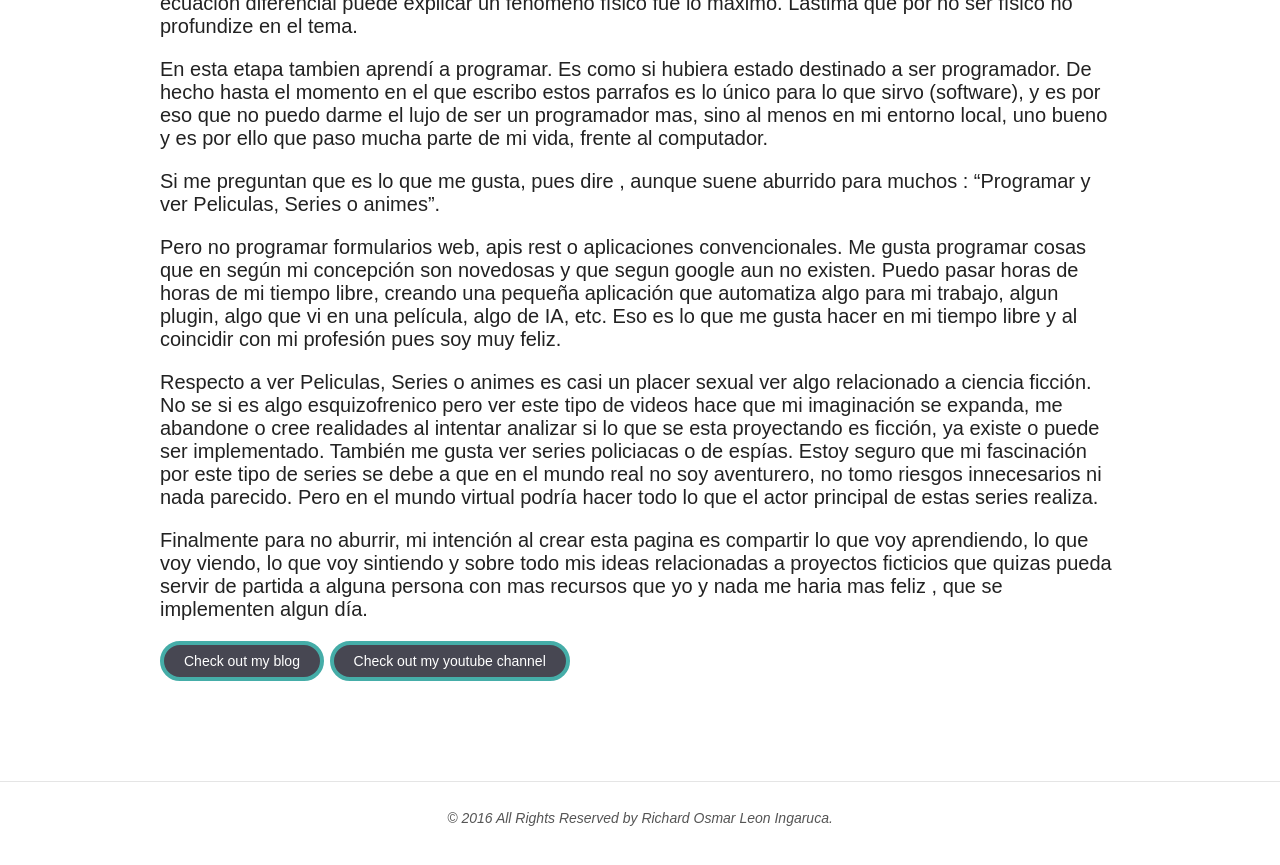
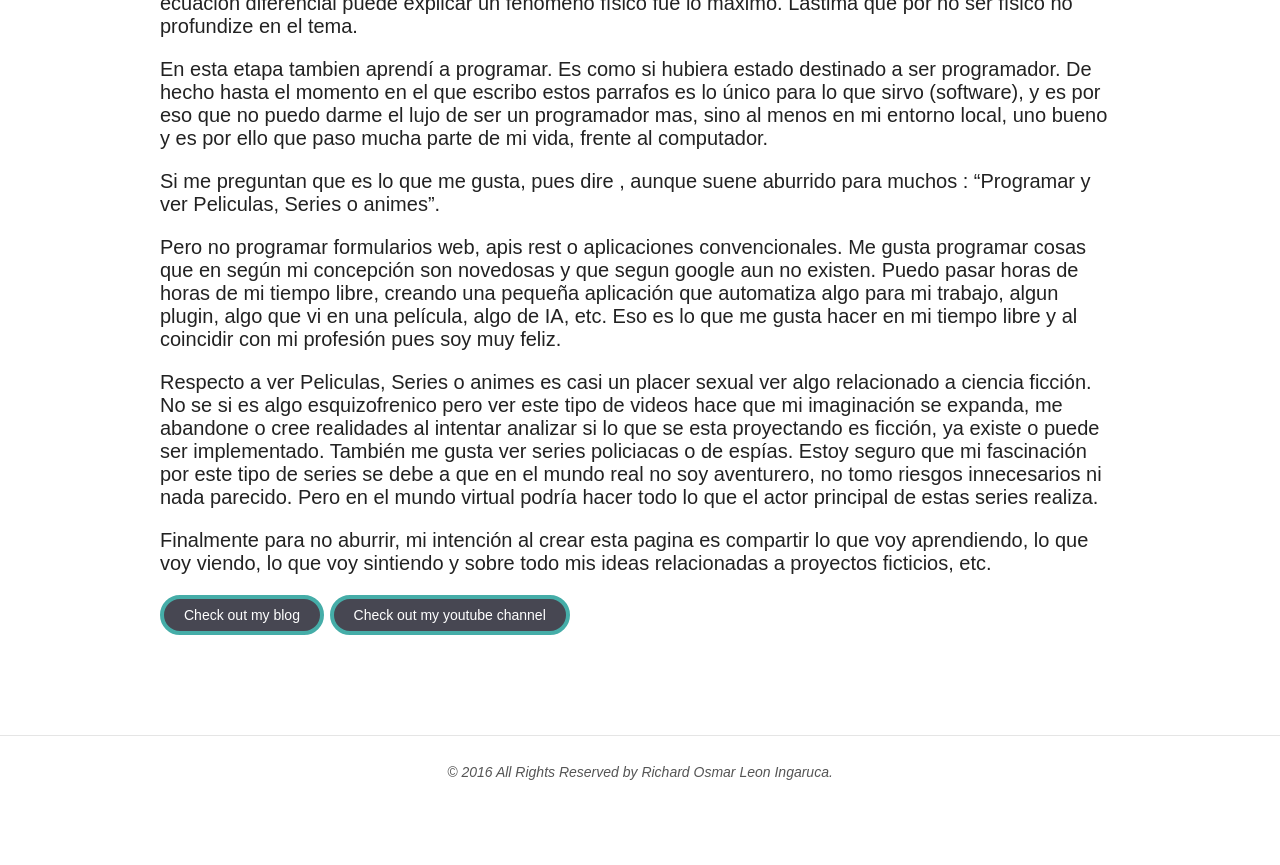
Before and after one commit to jrichardsz/jrichardsz.github.io, a Jekyll site: the page built from about.md, in a window 1280 px wide and 900 px high, scrolled down 1796 px. Shown: the top 865 px of the window. Built offline with Jekyll 4.4.1, drawn with Linux system fonts in a browser that asks for light colours; nearby versions of some CDN libraries.

Commit message:
add about

```diff
--- a/about.md
+++ b/about.md
@@ -27,7 +27,7 @@ Pero no programar formularios web, apis rest o aplicaciones convencionales.  Me
 
 Respecto a ver Peliculas, Series o animes es casi un placer sexual ver algo relacionado a ciencia ficción. No se si es algo esquizofrenico pero ver este tipo de videos hace que mi imaginación se expanda, me abandone o cree realidades al intentar analizar si lo que se esta proyectando es ficción, ya existe o puede ser implementado. También me gusta ver series policiacas o de espías. Estoy seguro que mi fascinación por este tipo de series se debe a que en el mundo real no soy aventurero, no tomo riesgos innecesarios ni nada parecido. Pero en el mundo virtual podría hacer todo lo que el actor principal de estas series realiza.
 
-Finalmente para no aburrir, mi intención al crear esta pagina es compartir lo que voy aprendiendo, lo que voy viendo, lo que voy sintiendo y sobre todo mis ideas relacionadas a proyectos ficticios que quizas pueda servir de partida a alguna persona con mas recursos que yo y nada me haria mas feliz , que se implementen algun día.
+Finalmente para no aburrir, mi intención al crear esta pagina es compartir lo que voy aprendiendo, lo que voy viendo, lo que voy sintiendo y sobre todo mis ideas relacionadas a proyectos ficticios, etc.
 
 <a markdown="0" href="{{ site.url }}" class="btn">Check out my blog</a>
 <a markdown="0" href="https://www.youtube.com/user/ZERL1NG" class="btn">Check out my youtube channel</a>
```
